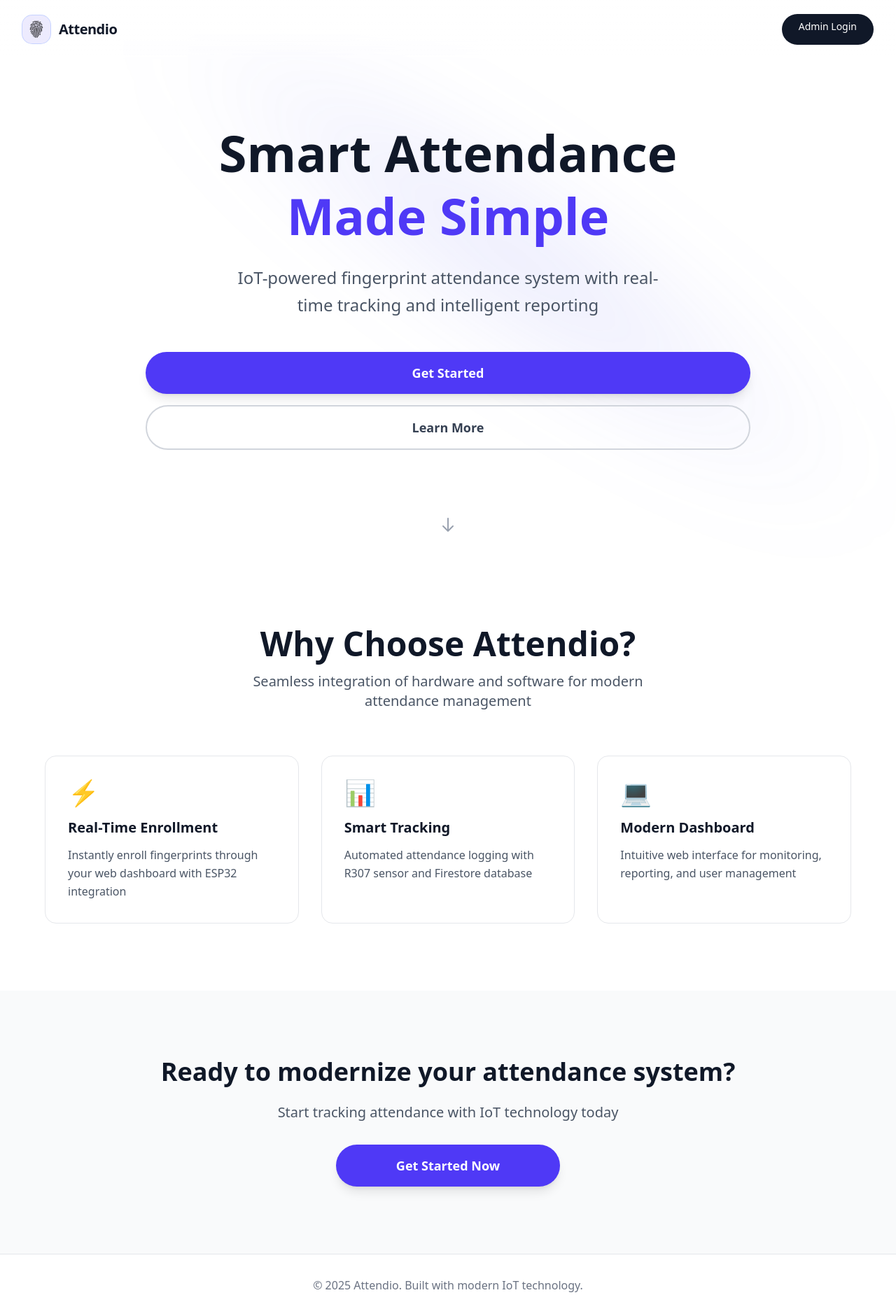
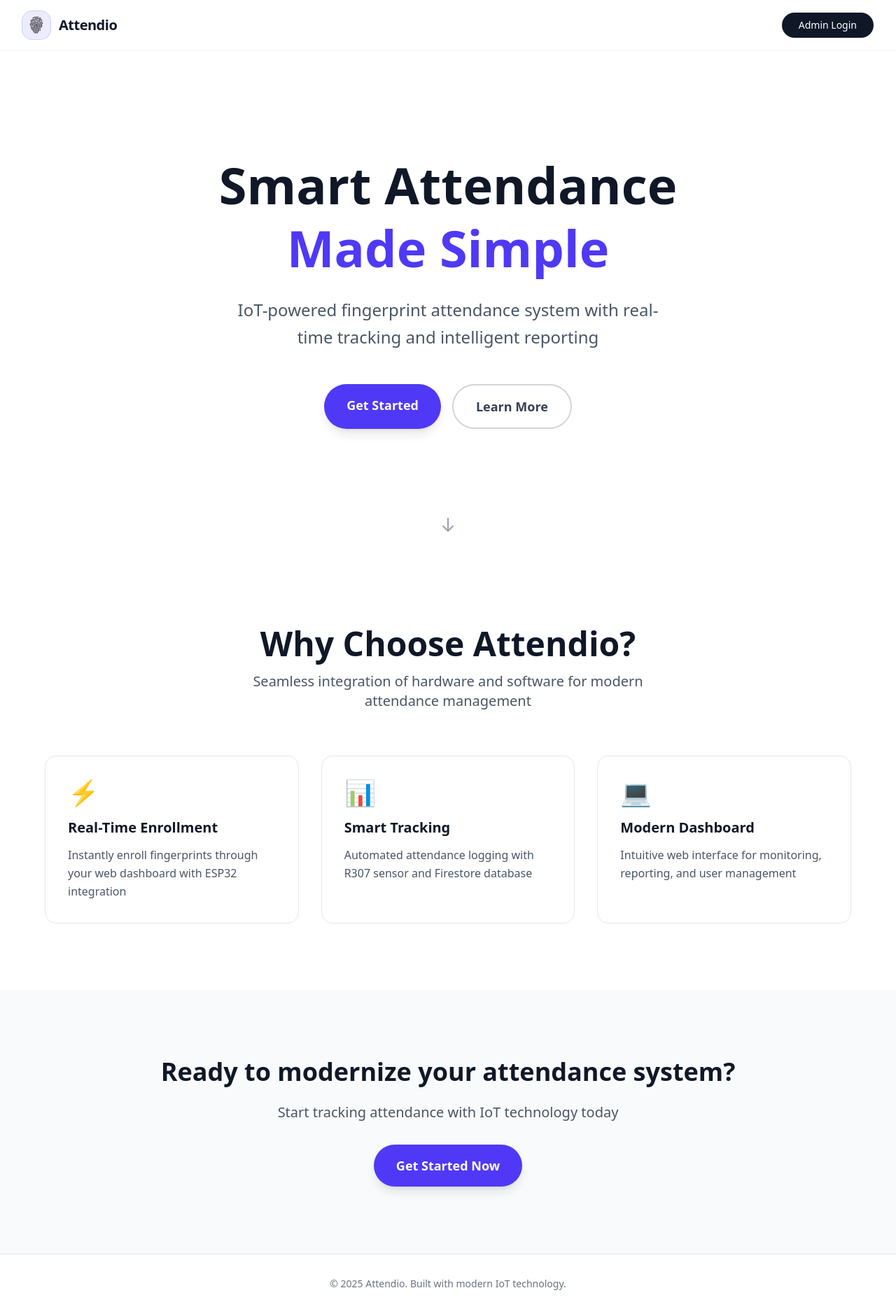
Before and after one commit to sanjay-sudheer/attendio, a Next.js app: page / in a window 1280 px wide. Shown: the whole page at 70% size. Built offline with nearby package versions, Linux system fonts and the light colour scheme.

Commit message:
responsive

```diff
--- a/app/globals.css
+++ b/app/globals.css
@@ -1,12 +1,10 @@
 @import "tailwindcss";
 @import "tw-animate-css";
 
+/* Custom variant for dark mode */
 @custom-variant dark (&:is(.dark *));
 
-/* Custom breakpoint for extra small devices */
-@custom-media --xs (min-width: 475px);
-@custom-variant xs (media(--xs));
-
+/* Tailwind theme extension */
 @theme inline {
   --color-background: var(--background);
   --color-foreground: var(--foreground);
@@ -47,6 +45,7 @@
   --radius-xl: calc(var(--radius) + 4px);
 }
 
+/* Light theme variables */
 :root {
   --radius: 0.625rem;
   --background: oklch(1 0 0);
@@ -82,6 +81,7 @@
   --sidebar-ring: oklch(0.705 0.015 286.067);
 }
 
+/* Dark theme variables */
 .dark {
   --background: oklch(0.141 0.005 285.823);
   --foreground: oklch(0.985 0 0);
@@ -116,36 +116,28 @@
   --sidebar-ring: oklch(0.552 0.016 285.938);
 }
 
+/* Base Layer */
 @layer base {
   * {
     @apply border-border outline-ring/50;
   }
-  body {
+
+  html, body {
     @apply bg-background text-foreground;
+    overflow-x: hidden;
+    max-width: 100vw;
   }
 
-  /* Prevent horizontal scroll on mobile */
-  html, body {
-    overflow-x: hidden;
-    width: 100%;
-  }
-
-  /* Ensure responsive images */
+  /* Ensure all images are responsive */
   img {
     max-width: 100%;
     height: auto;
-  }
-
-  /* Better touch targets on mobile */
-  button, a {
-    min-height: 44px;
-    min-width: 44px;
   }
 }
 
 /* Fingerprint illustration animations */
 @keyframes fp-float {
-    0%,100% { transform: translateY(0px); }
+  0%, 100% { transform: translateY(0); }
   50% { transform: translateY(-18px); }
 }
 @keyframes fp-pulse-ring {
@@ -154,12 +146,29 @@
   100% { transform: scale(1); opacity: 0; }
 }
 @keyframes fp-glow {
-    0%,100% { opacity: .65; filter: blur(30px); }
+  0%, 100% { opacity: .65; filter: blur(30px); }
   50% { opacity: .9; filter: blur(40px); }
 }
 
-  .fp-animate-wrapper { animation: fp-float 9s ease-in-out infinite; }
-  .fp-glow { animation: fp-glow 6s ease-in-out infinite; }
-  .fp-pulse-rings span { position:absolute; inset:0; border-radius:9999px; border:2px solid rgba(255,255,255,0.25); animation: fp-pulse-ring 4.5s ease-out infinite; }
-  .fp-pulse-rings span:nth-child(2){ animation-delay:1.5s; }
-  .fp-pulse-rings span:nth-child(3){ animation-delay:3s; }
+.fp-animate-wrapper {
+  animation: fp-float 9s ease-in-out infinite;
+}
+.fp-glow {
+  animation: fp-glow 6s ease-in-out infinite;
+}
+.fp-pulse-rings {
+  position: relative;
+}
+.fp-pulse-rings span {
+  position: absolute;
+  inset: 0;
+  border-radius: 9999px;
+  border: 2px solid rgba(255, 255, 255, 0.25);
+  animation: fp-pulse-ring 4.5s ease-out infinite;
+}
+.fp-pulse-rings span:nth-child(2) {
+  animation-delay: 1.5s;
+}
+.fp-pulse-rings span:nth-child(3) {
+  animation-delay: 3s;
+}
--- a/app/page.js
+++ b/app/page.js
@@ -9,29 +9,29 @@ export default function Home() {
   return (
     <main className="min-h-screen bg-white text-gray-900 overflow-x-hidden">
       {/* Navbar */}
-  <nav className="flex justify-between items-center px-4 sm:px-6 lg:px-8 py-3 sm:py-4 lg:py-5 fixed w-full z-50 text-gray-900 bg-gradient-to-b from-white/95 via-white/80 to-transparent backdrop-blur-md">
+      <nav className="flex justify-between items-center px-4 sm:px-6 lg:px-8 py-3 sm:py-4 fixed w-full z-50 bg-white/80 backdrop-blur-md border-b border-gray-100">
         <Link href="/" className="flex items-center gap-2 sm:gap-3 group">
-          <span className="relative inline-flex h-9 w-9 sm:h-10 sm:w-10 items-center justify-center rounded-lg sm:rounded-xl bg-indigo-600/10 ring-1 ring-indigo-200 group-hover:bg-indigo-600/20 transition">
+          <span className="relative inline-flex h-9 w-9 sm:h-10 sm:w-10 items-center justify-center rounded-xl bg-indigo-600/10 ring-1 ring-indigo-200 group-hover:bg-indigo-600/20 transition">
             <Image src="/fingerprint.svg" alt="Attendio" width={20} height={20} className="sm:w-6 sm:h-6 text-indigo-600" />
           </span>
-          <span className="text-base sm:text-lg lg:text-xl font-semibold tracking-tight">Attendio</span>
+          <span className="text-lg sm:text-xl font-semibold tracking-tight">Attendio</span>
         </Link>
         <Link
           href="/admin-login"
-          className="px-3 py-1.5 sm:px-4 sm:py-2 lg:px-6 lg:py-2 bg-gray-900 text-white rounded-full text-xs sm:text-sm font-medium hover:bg-gray-800 transition-colors whitespace-nowrap"
+          className="px-4 py-1.5 sm:px-6 sm:py-2 bg-gray-900 text-white rounded-full text-xs sm:text-sm font-medium hover:bg-gray-800 transition-colors whitespace-nowrap"
         >
           Admin Login
         </Link>
       </nav>
 
       {/* Hero Section */}
-      <section className="relative flex flex-col items-center justify-center min-h-screen px-4 sm:px-6 lg:px-8 pt-16 sm:pt-20 pb-12 sm:pb-16">
-        {/* Subtle gradient background */}
-  <div className="absolute inset-0 bg-gradient-to-b from-white via-gray-50 to-gray-100/50 -z-10" />
+      <section className="relative flex flex-col items-center justify-center min-h-screen px-4 sm:px-6 pt-20 sm:pt-24 pb-12 sm:pb-16 overflow-hidden">
+        {/* Background gradient */}
+        <div className="absolute inset-0 bg-gradient-to-b from-white via-gray-50 to-gray-100/50 -z-10" />
 
-        {/* Enhanced brand spotlight */}
+        {/* Spotlight */}
         <Spotlight
-          className="-top-40 -left-20 sm:-top-64 sm:-left-32 md:-top-48 md:left-24 opacity-80 sm:opacity-100"
+          className="-top-40 -left-20 sm:-top-64 sm:-left-32 md:-top-48 md:left-24"
           fill="#6366f1"
           opacity={0.22}
           blur={220}
@@ -41,31 +41,31 @@ export default function Home() {
 
         {/* Hero Content */}
         <div className="relative z-10 text-center max-w-4xl mx-auto w-full">
-          <h1 className="text-3xl xs:text-4xl sm:text-5xl md:text-6xl lg:text-7xl font-bold mb-4 sm:mb-6 leading-tight">
+          <h1 className="text-3xl sm:text-4xl md:text-5xl lg:text-6xl xl:text-7xl font-bold mb-4 sm:mb-6 leading-tight px-2">
             Smart Attendance
             <br />
             <span className="text-indigo-600">Made Simple</span>
           </h1>
-          <p className="text-sm xs:text-base sm:text-lg md:text-xl lg:text-2xl text-gray-600 mb-6 sm:mb-8 lg:mb-12 max-w-2xl mx-auto leading-relaxed px-2 sm:px-4">
+          <p className="text-sm sm:text-base md:text-lg lg:text-xl xl:text-2xl text-gray-600 mb-8 sm:mb-10 lg:mb-12 max-w-2xl mx-auto leading-relaxed px-4">
             IoT-powered fingerprint attendance system with real-time tracking and intelligent reporting
           </p>
-          <div className="flex flex-col xs:flex-row gap-3 sm:gap-4 justify-center px-2 sm:px-4 max-w-md sm:max-w-none mx-auto">
+          <div className="flex flex-col sm:flex-row gap-3 sm:gap-4 justify-center px-4 max-w-sm sm:max-w-none mx-auto">
             <a
               href="/admin-login"
-              className="w-full xs:w-auto inline-block px-6 sm:px-8 py-3 sm:py-4 bg-indigo-600 text-white rounded-full text-sm sm:text-base lg:text-lg font-semibold hover:bg-indigo-700 transition-colors shadow-lg text-center"
+              className="w-full sm:w-auto px-6 sm:px-8 py-3 sm:py-4 bg-indigo-600 text-white rounded-full text-base sm:text-lg font-semibold hover:bg-indigo-700 transition-colors shadow-lg text-center"
             >
               Get Started
             </a>
             <a
               href="#features"
-              className="w-full xs:w-auto inline-block px-6 sm:px-8 py-3 sm:py-4 border-2 border-gray-300 text-gray-700 rounded-full text-sm sm:text-base lg:text-lg font-semibold hover:border-gray-400 hover:bg-gray-50 transition-colors text-center"
+              className="w-full sm:w-auto px-6 sm:px-8 py-3 sm:py-4 border-2 border-gray-300 text-gray-700 rounded-full text-base sm:text-lg font-semibold hover:border-gray-400 hover:bg-gray-50 transition-colors text-center"
             >
               Learn More
             </a>
           </div>
         </div>
 
-        {/* Scroll indicator */}
+        {/* Scroll indicator - hidden on mobile */}
         <div className="absolute bottom-4 sm:bottom-8 left-1/2 transform -translate-x-1/2 animate-bounce hidden sm:block">
           <svg className="w-5 h-5 sm:w-6 sm:h-6 text-gray-400" fill="none" stroke="currentColor" viewBox="0 0 24 24">
             <path strokeLinecap="round" strokeLinejoin="round" strokeWidth={2} d="M19 14l-7 7m0 0l-7-7m7 7V3" />
@@ -74,13 +74,13 @@ export default function Home() {
       </section>
 
       {/* Features Section */}
-      <section id="features" className="py-12 sm:py-16 md:py-20 lg:py-24 px-4 sm:px-6 lg:px-8 bg-white">
+      <section id="features" className="py-12 sm:py-16 md:py-20 lg:py-24 px-4 sm:px-6 bg-white">
         <div className="max-w-6xl mx-auto">
           <div className="text-center mb-10 sm:mb-12 lg:mb-16">
-            <h2 className="text-2xl xs:text-3xl sm:text-4xl md:text-5xl font-bold text-gray-900 mb-3 sm:mb-4">
+            <h2 className="text-2xl sm:text-3xl md:text-4xl lg:text-5xl font-bold text-gray-900 mb-3 sm:mb-4">
               Why Choose Attendio?
             </h2>
-            <p className="text-base sm:text-lg md:text-xl text-gray-600 max-w-2xl mx-auto px-2 sm:px-4">
+            <p className="text-base sm:text-lg md:text-xl text-gray-600 max-w-2xl mx-auto px-2">
               Seamless integration of hardware and software for modern attendance management
             </p>
           </div>
@@ -105,7 +105,7 @@ export default function Home() {
             ].map((feature, idx) => (
               <div
                 key={idx}
-                className="group p-5 sm:p-6 lg:p-8 rounded-xl sm:rounded-2xl border border-gray-200 hover:border-indigo-300 hover:shadow-lg transition-all duration-300"
+                className="group p-6 sm:p-8 rounded-xl sm:rounded-2xl border border-gray-200 hover:border-indigo-300 hover:shadow-lg transition-all duration-300"
               >
                 <div className="text-3xl sm:text-4xl mb-3 sm:mb-4 group-hover:scale-110 transition-transform duration-300">{feature.icon}</div>
                 <h3 className="text-lg sm:text-xl font-semibold text-gray-900 mb-2 sm:mb-3">
@@ -121,17 +121,17 @@ export default function Home() {
       </section>
 
       {/* CTA Section */}
-      <section className="py-12 sm:py-16 md:py-20 lg:py-24 px-4 sm:px-6 lg:px-8 bg-gray-50">
+      <section className="py-12 sm:py-16 md:py-20 lg:py-24 px-4 sm:px-6 bg-gray-50">
         <div className="max-w-4xl mx-auto text-center">
-          <h2 className="text-2xl xs:text-2xl sm:text-3xl md:text-4xl font-bold text-gray-900 mb-3 sm:mb-4 lg:mb-6 px-2 sm:px-4">
+          <h2 className="text-2xl sm:text-3xl md:text-4xl font-bold text-gray-900 mb-4 sm:mb-6 px-2">
             Ready to modernize your attendance system?
           </h2>
-          <p className="text-base sm:text-lg md:text-xl text-gray-600 mb-6 sm:mb-8 px-2 sm:px-4">
+          <p className="text-base sm:text-lg md:text-xl text-gray-600 mb-6 sm:mb-8 px-2">
             Start tracking attendance with IoT technology today
           </p>
           <a
             href="/admin-login"
-            className="inline-block w-full xs:w-auto px-6 sm:px-8 py-3 sm:py-4 bg-indigo-600 text-white rounded-full text-sm sm:text-base lg:text-lg font-semibold hover:bg-indigo-700 transition-colors shadow-lg max-w-xs mx-auto"
+            className="inline-block w-full sm:w-auto px-6 sm:px-8 py-3 sm:py-4 bg-indigo-600 text-white rounded-full text-base sm:text-lg font-semibold hover:bg-indigo-700 transition-colors shadow-lg max-w-xs mx-auto sm:max-w-none"
           >
             Get Started Now
           </a>
@@ -141,7 +141,7 @@ export default function Home() {
       {/* Footer */}
       <footer className="bg-white border-t border-gray-200 py-6 sm:py-8 px-4 sm:px-6">
         <div className="max-w-6xl mx-auto text-center">
-          <p className="text-xs sm:text-sm md:text-base text-gray-500">© 2025 Attendio. Built with modern IoT technology.</p>
+          <p className="text-xs sm:text-sm text-gray-500">© 2025 Attendio. Built with modern IoT technology.</p>
         </div>
       </footer>
     </main>
```
Lines whose indentation alone changed are shown as unchanged.
